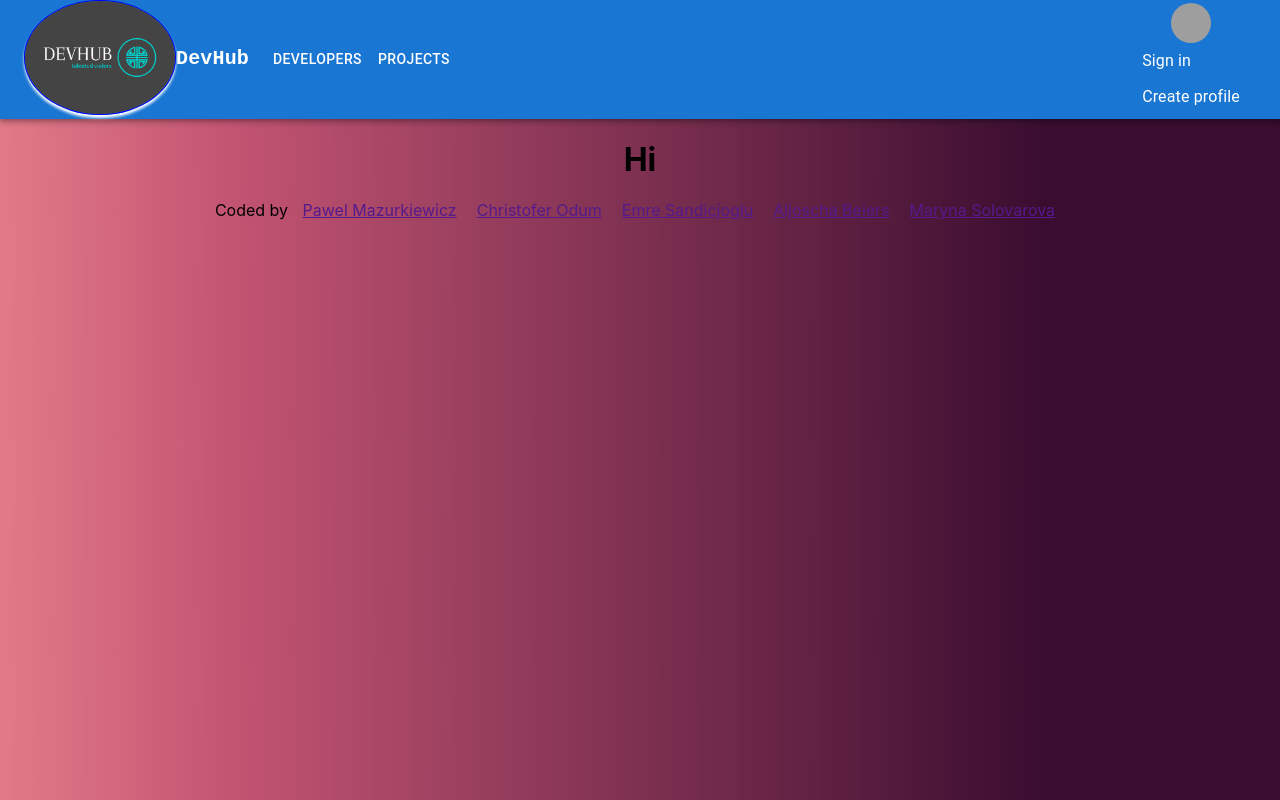
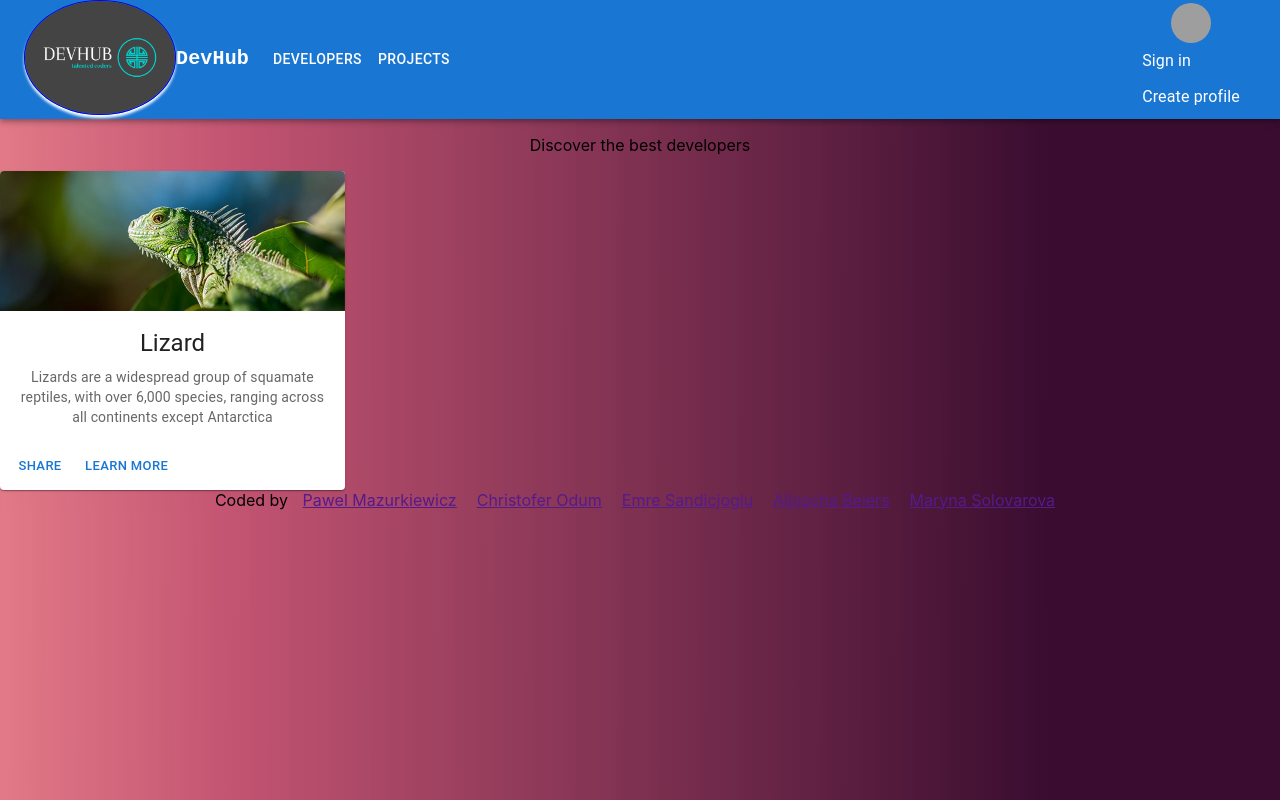
Before and after one commit to Paul-Mazu/devs-PortfolioHub, a React (Create React App) app in the folder src/frontend/: page /developers in a window 1280 px wide. Built offline with nearby package versions, Linux system fonts and the light colour scheme; grey boxes are pictures that could not be loaded.

Commit message:
Update DeveloperList.js with short comment and placeholder data similar to ProjectList component

```diff
--- a/src/frontend/src/components/DeveloperList/DeveloperList.js
+++ b/src/frontend/src/components/DeveloperList/DeveloperList.js
@@ -1,5 +1,11 @@
 import "./DeveloperList.css";
 import axios from "axios";
+import ImgMediaCard from "../Card/Card";
+
+
+// The developer list page should contain a gallery of card components that each show and link to a developer.
+// The top search bar should automatically switch to the project search mode.
+// API calls go to /api/user/users/
 
 export default function DeveloperList() {
   const getDevs = async () => {
@@ -12,7 +18,11 @@ export default function DeveloperList() {
       console.log(error);
     }
   };
+
   return(
-    <h1>Hi</h1>
+         <div className="herobg">
+       <p className="description">Discover the best developers</p>
+       <ImgMediaCard />
+     </div>
   );
 }
```
